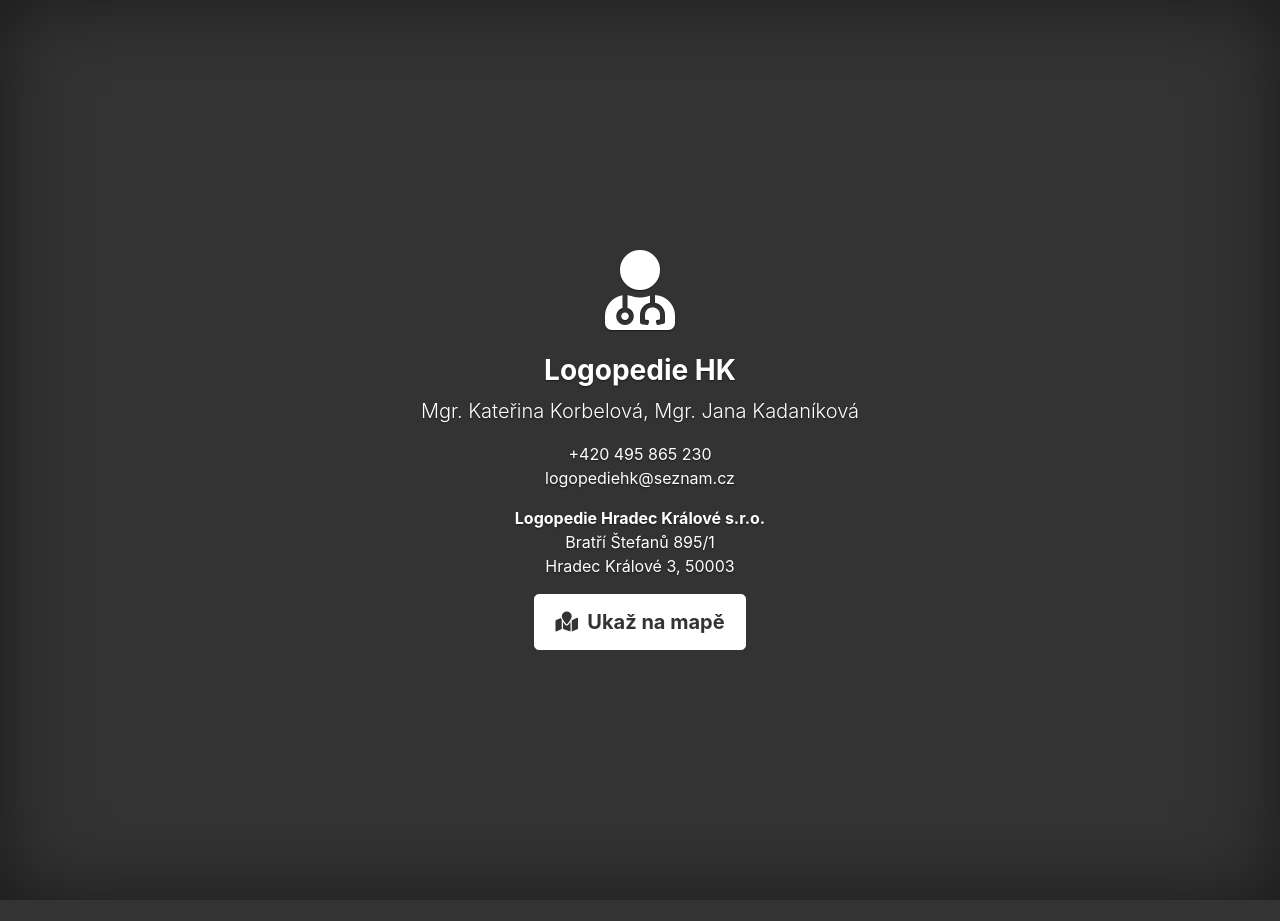
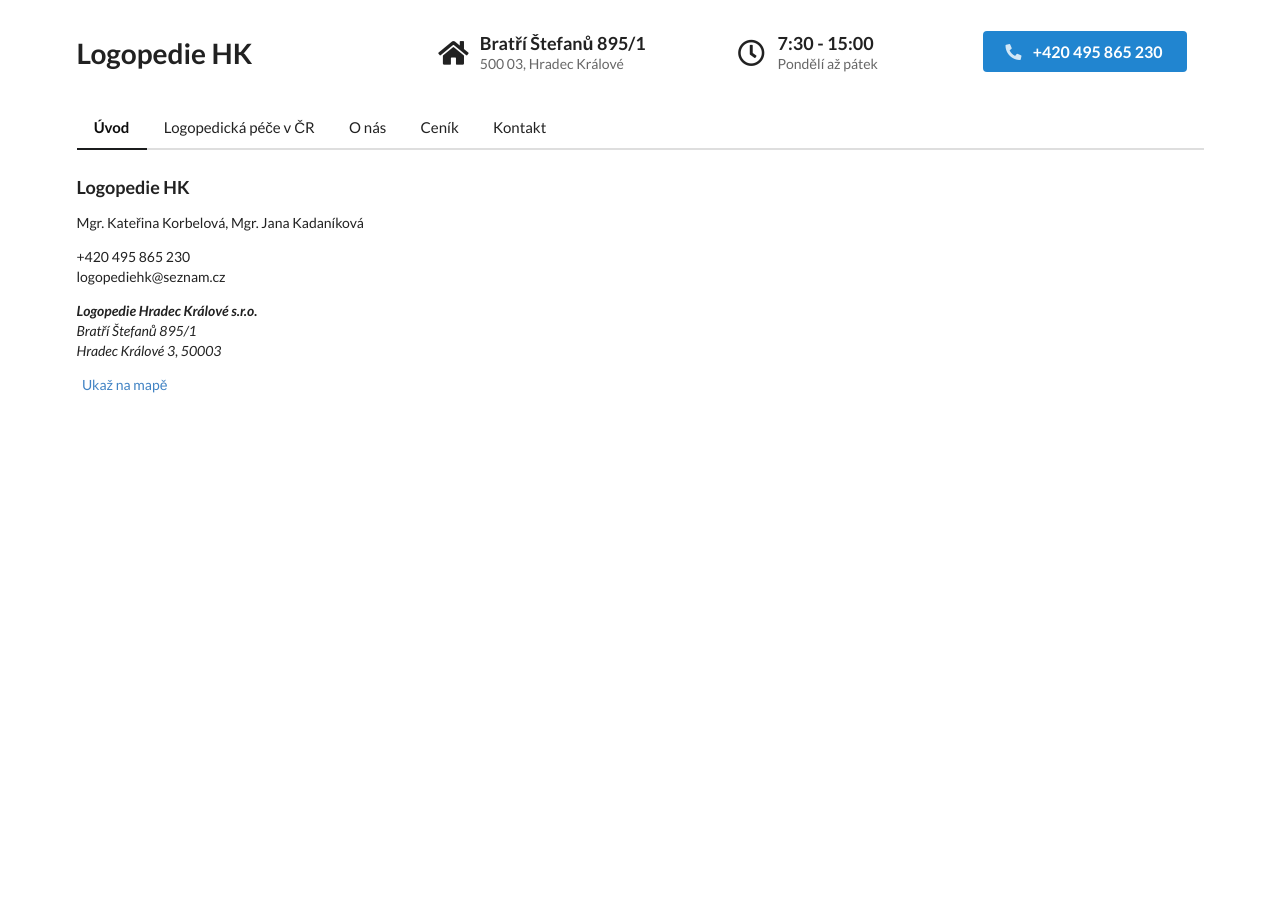
Before and after one commit to dstlmrk/logopediehk, a Jekyll site: the page built from index.html, in a window 1280 px wide. Built offline with Jekyll 4.4.1, drawn with Linux system fonts in a browser that asks for light colours; nearby versions of some CDN libraries; before the commit the page ends 900 px from its top, so only the background shows below that.

Commit message:
make desktop navigation

```diff
--- a/_data/navigation.yml
+++ b/_data/navigation.yml
@@ -1,8 +1,10 @@
-- name: Home
+- name: Úvod
   link: /
-- name: About
-  link: /about.html
-- name: Blog
-  link: /blog.html
-- name: Staff
-  link: /staff.html
+- name: "Logopedická péče v ČR"
+  link: /logopedicka_pece.html
+- name: O nás
+  link: /o_nas.html
+- name: Ceník
+  link: /cenik.html
+- name: Kontakt
+  link: /kontakt.html
--- a/_includes/navigation.html
+++ b/_includes/navigation.html
@@ -1,5 +1,42 @@
-<nav>
-  {% for item in site.data.navigation %}
-    <a href="{{ item.link | relative_url }}" {% if page.url == item.link %}class="current"{% endif %}>{{ item.name }}</a>
-  {% endfor %}
-</nav>
+<div class="ui container">
+	<div class="ui stackable grid" style="margin-top: 1.5rem;">
+		<div class="row">
+			<div class="five wide column">
+				<h1>Logopedie HK</h1>
+			</div>
+			<div class="eleven wide column">
+				<div class="ui stackable grid">
+					<div class="six wide column">
+						<h3 class="ui header">
+							<i class="home icon"></i>
+							<div class="content">
+								Bratří Štefanů 895/1
+								<div class="sub header">500 03, Hradec Králové</div>
+							</div>
+						</h3>
+					</div>
+					<div class="five wide column">
+						<h3 class="ui header">
+							<i class="clock outline icon"></i>
+							<div class="content">
+								7:30 - 15:00
+								<div class="sub header">Pondělí až pátek</div>
+							</div>
+						</h3>
+					</div>
+					<div class="five wide column" style="padding-top: 10px;">
+						<div class="ui large blue button">
+							<i class="horizontally flipped phone icon"></i>
+							+420 495 865 230
+						</div>
+					</div>
+				</div>
+			</div>
+		</div>
+	</div>
+	<div class="ui large secondary pointing menu" style="margin-top: 2.5rem;">
+		{% for item in site.data.navigation %}
+			<a href="{{ item.link }}" class="{% if page.url == item.link %}active{% endif %} item">{{ item.name }}</a>
+		{% endfor %}
+	</div>
+</div>
--- a/_layouts/default.html
+++ b/_layouts/default.html
@@ -1,22 +1,32 @@
 <!doctype html>
 <html>
 	<head>
-    <meta charset="utf-8">
-    <meta name="viewport" content="width=device-width, initial-scale=1, shrink-to-fit=no">
-    <meta name="description" content="">
+		<!-- Standard Meta -->
+		<meta charset="utf-8" />
+		<meta http-equiv="X-UA-Compatible" content="IE=edge,chrome=1" />
+		<meta name="viewport" content="width=device-width, initial-scale=1.0, maximum-scale=1.0">
 		<meta name="author" content="Marek Dostal">
 		<title>{{ page.title }}</title>
-    <link rel="stylesheet" href="https://use.fontawesome.com/releases/v5.5.0/css/all.css"
-      integrity="sha384-B4dIYHKNBt8Bc12p+WXckhzcICo0wtJAoU8YZTY5qE0Id1GSseTk6S+L3BlXeVIU" crossorigin="anonymous">
-    <link rel="stylesheet" href="https://stackpath.bootstrapcdn.com/bootstrap/4.1.3/css/bootstrap.min.css"
-      integrity="sha384-MCw98/SFnGE8fJT3GXwEOngsV7Zt27NXFoaoApmYm81iuXoPkFOJwJ8ERdknLPMO" crossorigin="anonymous">
+		<!-- jQuery -->
+		<script
+		src="https://code.jquery.com/jquery-3.1.1.min.js"
+		integrity="sha256-hVVnYaiADRTO2PzUGmuLJr8BLUSjGIZsDYGmIJLv2b8="
+		crossorigin="anonymous"></script>
+		<!-- Semantic UI -->
+		<script src="semantic/dist/semantic.min.js"></script>
+		<link rel="stylesheet" href="https://cdn.jsdelivr.net/npm/semantic-ui@2.4.0/dist/semantic.min.css">
+		<script src="https://cdn.jsdelivr.net/npm/semantic-ui@2.4.0/dist/semantic.min.js"></script>
+		<!-- Custom css and js -->
 		<link rel="stylesheet" href="/assets/css/custom.css">
+		<link rel="stylesheet" href="/assets/js/custom.js">
+		<!-- SEO -->
 		{% seo %}
 	</head>
 	<body class="text-center">
+		{% include navigation.html %}
+		<div class="ui container">
 			{{ content }}
-    <script src="https://code.jquery.com/jquery-3.3.1.slim.min.js" integrity="sha384-q8i/X+965DzO0rT7abK41JStQIAqVgRVzpbzo5smXKp4YfRvH+8abtTE1Pi6jizo" crossorigin="anonymous"></script>
-    <script src="https://cdnjs.cloudflare.com/ajax/libs/popper.js/1.14.3/umd/popper.min.js" integrity="sha384-ZMP7rVo3mIykV+2+9J3UJ46jBk0WLaUAdn689aCwoqbBJiSnjAK/l8WvCWPIPm49" crossorigin="anonymous"></script>
-    <script src="https://stackpath.bootstrapcdn.com/bootstrap/4.1.3/js/bootstrap.min.js" integrity="sha384-ChfqqxuZUCnJSK3+MXmPNIyE6ZbWh2IMqE241rYiqJxyMiZ6OW/JmZQ5stwEULTy" crossorigin="anonymous"></script>
+		</div>
+	</div>
 </body>
 </html>
--- a/assets/css/custom.css
+++ b/assets/css/custom.css
@@ -1,107 +1,91 @@
-/*/*
- * Globals
- */
-
-/* Links */
-a,
-a:focus,
-a:hover {
-  color: #fff;
+.hidden.menu {
+  display: none;
 }
 
-/* Custom default button */
-.btn-secondary,
-.btn-secondary:hover,
-.btn-secondary:focus {
-  color: #333;
-  text-shadow: none; /* Prevent inheritance from `body` */
-  background-color: #fff;
-  border: .05rem solid #fff;
+.masthead {
+  background-image: url('../images/bg.jpg') !important;
+  background-size: cover !important;
+  background-repeat: no-repeat !important;
+  background-position: center !important;
 }
 
-
-/*
- * Base structure
- */
-
-html,
-body {
-  height: 100%;
-  background-color: #333;
+.masthead.segment {
+  min-height: 700px;
+  padding: 1em 0em;
+}
+.masthead .logo.item img {
+  margin-right: 1em;
+}
+.masthead .ui.menu .ui.button {
+  margin-left: 0.5em;
+}
+.masthead h1.ui.header {
+  margin-top: 3em;
+  margin-bottom: 0em;
+  font-size: 4em;
+  font-weight: normal;
+}
+.masthead h2 {
+  font-size: 1.7em;
+  font-weight: normal;
 }
 
-body {
-  display: -ms-flexbox;
-  display: flex;
-  color: #fff;
-  text-shadow: 0 .05rem .1rem rgba(0, 0, 0, .5);
-  box-shadow: inset 0 0 5rem rgba(0, 0, 0, .5);
+.ui.vertical.stripe {
+  padding: 8em 0em;
+}
+.ui.vertical.stripe h3 {
+  font-size: 2em;
+}
+.ui.vertical.stripe .button + h3,
+.ui.vertical.stripe p + h3 {
+  margin-top: 3em;
+}
+.ui.vertical.stripe .floated.image {
+  clear: both;
+}
+.ui.vertical.stripe p {
+  font-size: 1.33em;
+}
+.ui.vertical.stripe .horizontal.divider {
+  margin: 3em 0em;
 }
 
-.cover-container {
-  max-width: 42em;
+.quote.stripe.segment {
+  padding: 0em;
+}
+.quote.stripe.segment .grid .column {
+  padding-top: 5em;
+  padding-bottom: 5em;
 }
 
-
-/*
- * Header
- */
-.masthead {
-  margin-bottom: 2rem;
+.footer.segment {
+  padding: 5em 0em;
 }
 
-.masthead-brand {
-  margin-bottom: 0;
+.secondary.pointing.menu .toc.item {
+  display: none;
 }
 
-.nav-masthead .nav-link {
-  padding: .25rem 0;
-  font-weight: 700;
-  color: rgba(255, 255, 255, .5);
-  background-color: transparent;
-  border-bottom: .25rem solid transparent;
-}
-
-.nav-masthead .nav-link:hover,
-.nav-masthead .nav-link:focus {
-  border-bottom-color: rgba(255, 255, 255, .25);
-}
-
-.nav-masthead .nav-link + .nav-link {
-  margin-left: 1rem;
-}
-
-.nav-masthead .active {
-  color: #fff;
-  border-bottom-color: #fff;
-}
-
-@media (min-width: 48em) {
-  .masthead-brand {
-    float: left;
+@media only screen and (max-width: 700px) {
+  .ui.fixed.menu {
+    display: none !important;
   }
-  .nav-masthead {
-    float: right;
+  .secondary.pointing.menu .item,
+  .secondary.pointing.menu .menu {
+    display: none;
+  }
+  .secondary.pointing.menu .toc.item {
+    display: block;
+  }
+  .masthead.segment {
+    min-height: 350px;
+  }
+  .masthead h1.ui.header {
+    font-size: 2em;
+    margin-top: 1.5em;
+  }
+  .masthead h2 {
+    margin-top: 0.5em;
+    font-size: 1.5em;
   }
 }
-
-
-/*
- * Cover
- */
-.cover {
-  padding: 0 1.5rem;
-}
-.cover .btn-lg {
-  padding: .75rem 1.25rem;
-  font-weight: 700;
-}
-
-
-/*
- * Footer
- */
-.mastfoot {
-  color: rgba(255, 255, 255, .5);
-}
-*/
--- /dev/null
+++ b/assets/js/custom.js
@@ -0,0 +1,22 @@
+$(document)
+.ready(function() {
+
+  // fix menu when passed
+  $('.masthead')
+    .visibility({
+      once: false,
+      onBottomPassed: function() {
+        $('.fixed.menu').transition('fade in');
+      },
+      onBottomPassedReverse: function() {
+        $('.fixed.menu').transition('fade out');
+      }
+    })
+  ;
+
+  // create sidebar and attach to menu open
+  $('.ui.sidebar')
+    .sidebar('attach events', '.toc.item')
+  ;
+
+});
--- /dev/null
+++ b/cenik.html
@@ -0,0 +1,5 @@
+---
+layout: default
+title: Logopedie Hradec Králové
+---
+CENIIIK
```
Lines whose indentation alone changed are shown as unchanged.
